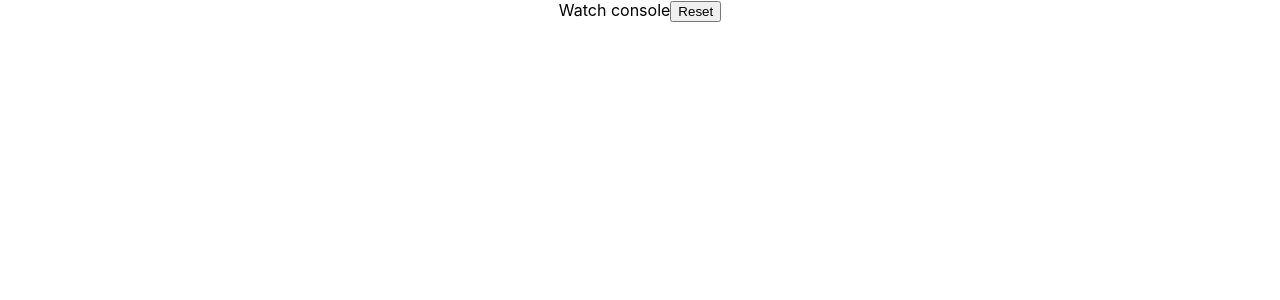
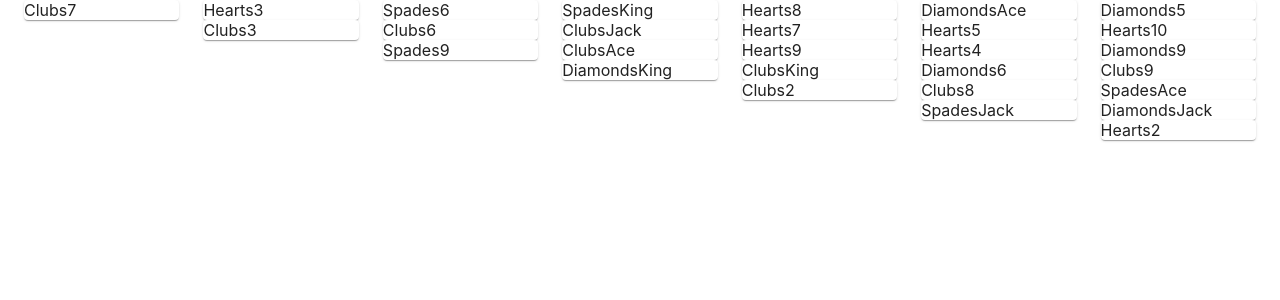
Before and after one commit to hinsxd/react-solitaire, a React (Create React App) app: page / in a window 1280 px wide. Shown: the top 300 px of the page. Built offline with nearby package versions, Linux system fonts and the light colour scheme.

Commit message:
Show as grid

```diff
--- a/src/App.tsx
+++ b/src/App.tsx
@@ -1,18 +1,49 @@
 import React from 'react';
+import { Theme, createStyles, makeStyles } from '@material-ui/core/styles';
+import { Container, Grid, Paper } from '@material-ui/core';
 import './App.css';
-import { useDeck } from './useDeck';
+import { useDeck, Card } from './useDeck';
+
+const useStyles = makeStyles((theme: Theme) =>
+  createStyles({
+    root: {
+      padding: theme.spacing(3, 2)
+    },
+    cardPaper: {}
+  })
+);
+
 const App: React.FC = () => {
+  const classes = useStyles();
+
   const {
     state: { tableau, foundation, stock, waste },
     dispatch
   } = useDeck();
-  console.log('Tableau:', tableau);
-  console.log('Stock:', stock);
+
   return (
-    <div className="App">
-      Watch console
-      <button onClick={() => dispatch({ type: 'reset' })}>Reset</button>
-    </div>
+    <Container fixed>
+      <Grid
+        container
+        direction="row"
+        justify="center"
+        alignItems="flex-start"
+        spacing={3}
+      >
+        {tableau.map(column => (
+          <Grid item xs container direction="column">
+            {column.map(card => (
+              <Grid item>
+                <Paper className={classes.cardPaper}>
+                  {card.suitName}
+                  {card.rankName}
+                </Paper>
+              </Grid>
+            ))}
+          </Grid>
+        ))}
+      </Grid>
+    </Container>
   );
 };
 
--- a/src/card.tsx
+++ /dev/null
@@ -1,36 +0,0 @@
-export enum Suit {
-  Spades,
-  Hearts,
-  Clubs,
-  Diamonds
-}
-
-export type Card = {
-  rankName: string;
-  suitName: string;
-  rank: number;
-  suit: Suit;
-  flipped: boolean;
-};
-
-const rankNames = [
-  'Ace',
-  '2',
-  '3',
-  '4',
-  '5',
-  '6',
-  '7',
-  '8',
-  '9',
-  '10',
-  'Jack',
-  'Queen',
-  'King'
-];
-
-export const makeCard = (rank: number, suit: Suit): Card => {
-  const rankName = rankNames[rank - 1];
-  const suitName = Suit[suit];
-  return { rankName, suitName, rank, suit, flipped: false };
-};
--- a/src/useDeck.tsx
+++ b/src/useDeck.tsx
@@ -1,5 +1,41 @@
 import { useState, useReducer } from 'react';
-import { Card, makeCard } from './card';
+
+export enum Suit {
+  Spades,
+  Hearts,
+  Clubs,
+  Diamonds
+}
+
+export type Card = {
+  rankName: string;
+  suitName: string;
+  rank: number;
+  suit: Suit;
+  flipped: boolean;
+};
+
+const rankNames = [
+  'Ace',
+  '2',
+  '3',
+  '4',
+  '5',
+  '6',
+  '7',
+  '8',
+  '9',
+  '10',
+  'Jack',
+  'Queen',
+  'King'
+];
+
+export const makeCard = (rank: number, suit: Suit): Card => {
+  const rankName = rankNames[rank - 1];
+  const suitName = Suit[suit];
+  return { rankName, suitName, rank, suit, flipped: false };
+};
 
 type State = {
   foundation: Card[][];
```
